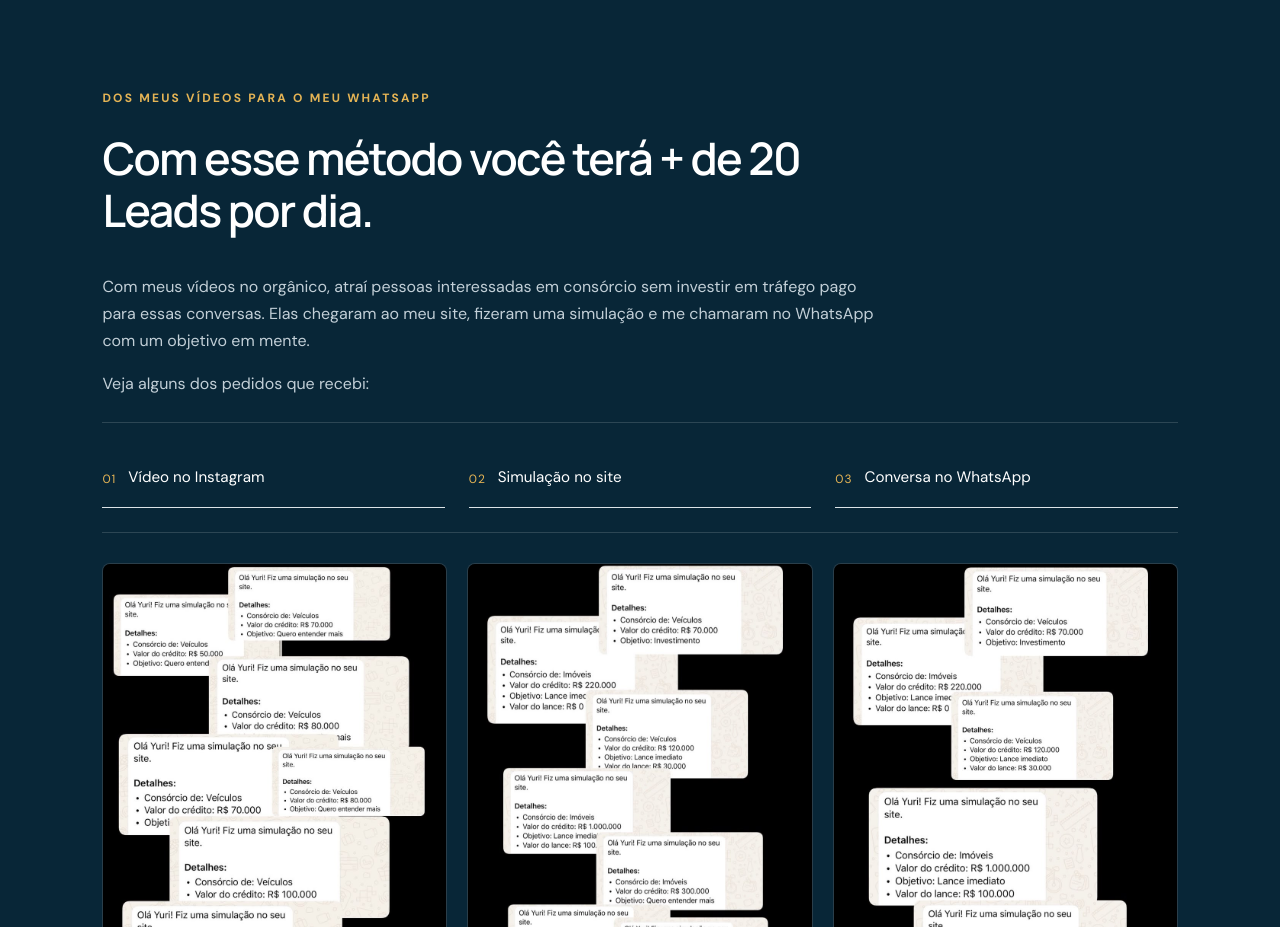
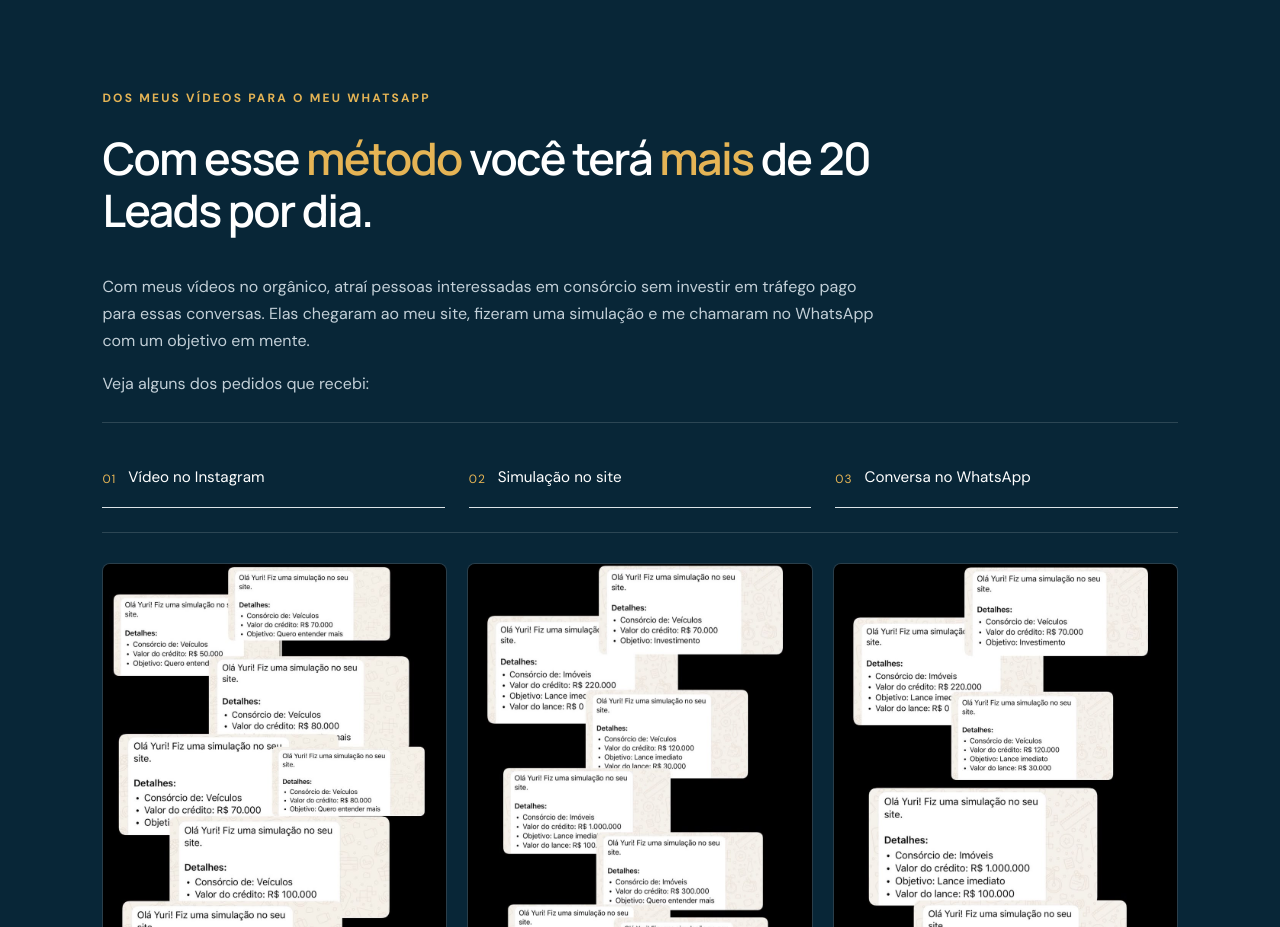
Before and after one commit to yunknet/pg-vendas-playbook-yuri, a website: page index.html in a window 1280 px wide. Shown: the part 1680-2607 px from the top of the page. Drawn offline with Linux system fonts and the light colour scheme.

Commit message:
Destaca metodo e mais na chamada de leads

```diff
--- a/index.html
+++ b/index.html
@@ -12,7 +12,7 @@
 </section>
 <section class="numbers" aria-label="O que vem no Playbook"><div><strong>65</strong><span>capítulos para sair do improviso</span></div><div><strong>10</strong><span>scripts para suas próximas conversas</span></div><div><strong>5</strong><span>materiais para colocar em prática</span></div></section>
 <section class="section organic-proof" aria-labelledby="organic-title">
-<div class="organic-heading"><p class="eyebrow">DOS MEUS VÍDEOS PARA O MEU WHATSAPP</p><h2 id="organic-title">Com esse método você terá + de 20 Leads por dia.</h2><p>Com meus vídeos no orgânico, atraí pessoas interessadas em consórcio sem investir em tráfego pago para essas conversas. Elas chegaram ao meu site, fizeram uma simulação e me chamaram no WhatsApp com um objetivo em mente.</p><p>Veja alguns dos pedidos que recebi:</p></div>
+<div class="organic-heading"><p class="eyebrow">DOS MEUS VÍDEOS PARA O MEU WHATSAPP</p><h2 id="organic-title">Com esse <span class="highlight">método</span> você terá <span class="highlight">mais</span> de 20 Leads por dia.</h2><p>Com meus vídeos no orgânico, atraí pessoas interessadas em consórcio sem investir em tráfego pago para essas conversas. Elas chegaram ao meu site, fizeram uma simulação e me chamaram no WhatsApp com um objetivo em mente.</p><p>Veja alguns dos pedidos que recebi:</p></div>
 <ol class="organic-flow" aria-label="Caminho do interessado"><li><span>01</span>Vídeo no Instagram</li><li><span>02</span>Simulação no site</li><li><span>03</span>Conversa no WhatsApp</li></ol>
 <div class="organic-gallery" tabindex="0" role="region" aria-label="Prints de pedidos recebidos pelo WhatsApp">
 <figure><img src="assets/conversas-organico-01.jpg" alt="Mensagens recebidas com pedidos de simulação de consórcio de veículos." loading="lazy" width="900" height="1223"><figcaption>O interesse vira um pedido de simulação.</figcaption></figure>
--- a/style.css
+++ b/style.css
@@ -271,3 +271,4 @@ body.quiz-page{background:var(--navy);color:var(--white);min-height:100vh}
 .bonus-access{color:var(--white);font-size:.95rem;font-weight:700;margin:-14px auto 24px;text-align:center}
 .quiz-page #quiz-helper,.quiz-page #analysis-panel .eyebrow,.diagnosis-page #result-content>.eyebrow,.diagnosis-page .empty>.eyebrow{display:none}
 .platform-preview .quiz-link{margin-top:26px;max-width:100%;white-space:normal}
+.organic-proof h2 .highlight{color:var(--gold)}
```
